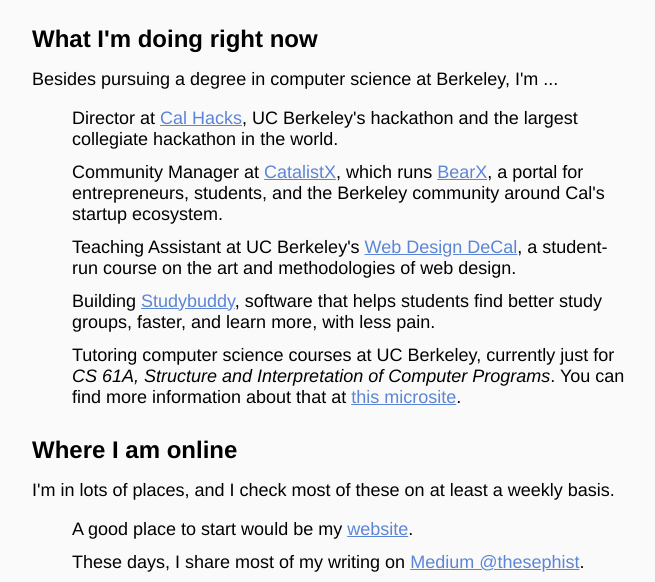
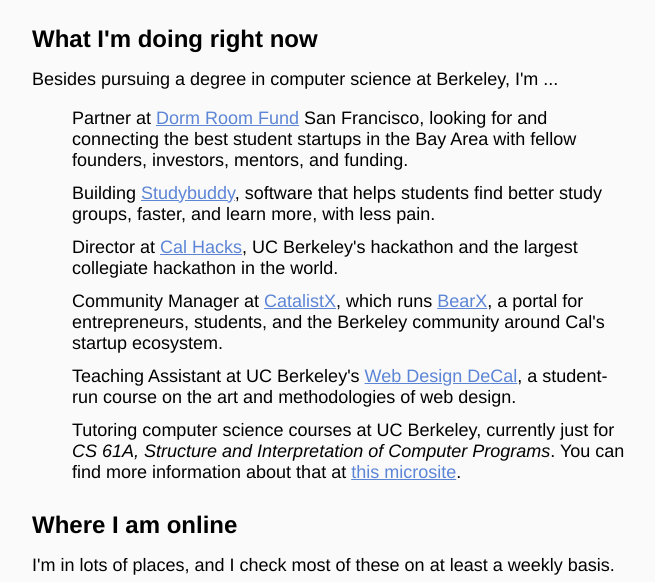
Before and after one commit to thesephist/www-ocf, a plain HTML site: page index.html in a window 1280 px wide. Shown: the part 158-740 px from the top of the page, without its empty margins (308-963 px from the left). Drawn offline with Linux system fonts and the light colour scheme.

Commit message:
Make DRF visible in current work section

```diff
--- a/index.html
+++ b/index.html
@@ -15,11 +15,11 @@
             <p>Besides pursuing a degree in computer science at Berkeley, I'm ...</p>
 
             <ul>
-                <!-- <li>Partner at <a href="https://www.dormroomfund.com/">Dorm Room Fund</a> San Francisco, looking for and connecting the best student startups in the Bay Area with fellow founders, investors, mentors, and funding.</li> -->
+                <li>Partner at <a href="https://www.dormroomfund.com/">Dorm Room Fund</a> San Francisco, looking for and connecting the best student startups in the Bay Area with fellow founders, investors, mentors, and funding.</li>
+                <li>Building <a href="https://getstudybuddy.com">Studybuddy</a>, software that helps students find better study groups, faster, and learn more, with less pain.</li>
                 <li>Director at <a href="https://calhacks.io">Cal Hacks</a>, UC Berkeley's hackathon and the largest collegiate hackathon in the world.</li>
                 <li>Community Manager at <a href="https://www.catalistx.com/">CatalistX</a>, which runs <a href="https://bearx.co">BearX</a>, a portal for entrepreneurs, students, and the Berkeley community around Cal's startup ecosystem.</li>
                 <li>Teaching Assistant at UC Berkeley's <a href="http://wdd.io">Web Design DeCal</a>, a student-run course on the art and methodologies of web design.</li>
-                <li>Building <a href="https://getstudybuddy.com">Studybuddy</a>, software that helps students find better study groups, faster, and learn more, with less pain.</li>
                 <li>Tutoring computer science courses at UC Berkeley, currently just for <i>CS 61A, Structure and Interpretation of Computer Programs</i>. You can find more information about that at <a href="https://linus.zone/tutor">this microsite</a>.</li>
             </ul>
 
```
